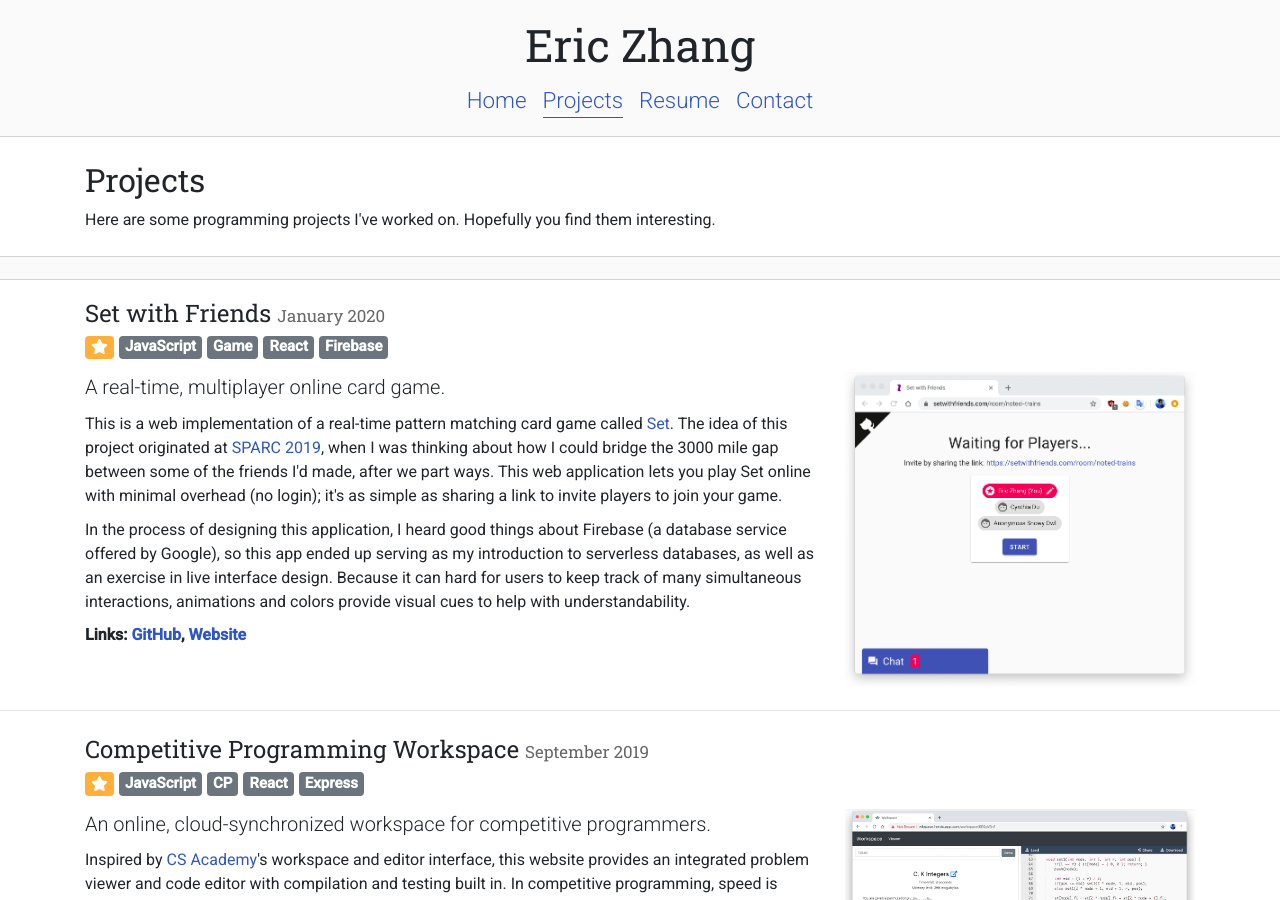
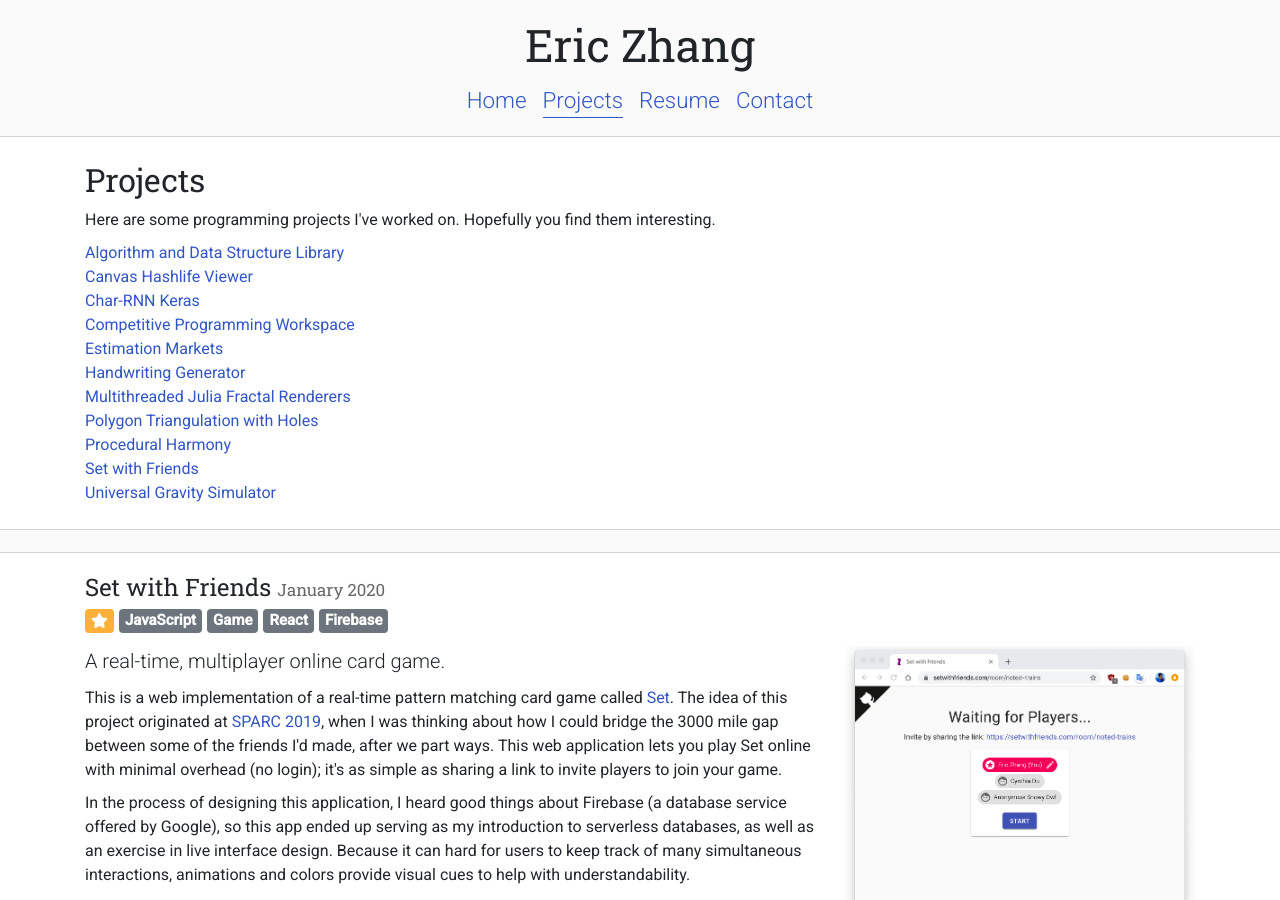
Before and after one commit to ekzhang/ekzhang.github.io, a Jekyll site: the page built from pages/projects.html, in a window 1280 px wide and 900 px high. Built offline with Jekyll 4.4.1, drawn with Linux system fonts in a browser that asks for light colours; nearby versions of some CDN libraries; comment, search, counter and statistics services are not loaded; some of the changed text lies outside the part shown.

```diff
--- a/_data/projects.yml
+++ b/_data/projects.yml
@@ -28,7 +28,7 @@
   tags: C++,CP,Algorithms,Angular
   summary: library.html
 
-- title: Hashlife
+- title: Canvas Hashlife Viewer
   date: December 2018
   repo: ekzhang/game-of-life
   tags: JavaScript,Algorithms,Graphics,Vue
--- a/assets/js/main.js
+++ b/assets/js/main.js
@@ -10,3 +10,17 @@
       });
   });
 })();
+
+(function anchorSmoothScroll() {
+  document.querySelectorAll('a[href^="#"]').forEach(anchor => {
+    anchor.addEventListener("click", function(e) {
+      e.preventDefault();
+      const elem = document.getElementById(
+        this.getAttribute("href").substring(1)
+      );
+      if (elem) {
+        elem.scrollIntoView({ behavior: "smooth" });
+      }
+    });
+  });
+})();
--- a/pages/projects.html
+++ b/pages/projects.html
@@ -10,12 +10,20 @@ permalink: /projects
     Here are some programming projects I've worked on. Hopefully you find them
     interesting.
   </p>
+  <ul class="list-unstyled">
+    {% assign sorted_projects = site.data.projects | sort: 'title' %}
+    {% for project in sorted_projects %}
+    <li>
+      <a href="#{{ project.title | url_encode }}">{{ project.title }}</a>
+    </li>
+    {% endfor %}
+  </ul>
 </section>
 
 <div class="spacer"></div>
 
 {% for project in site.data.projects %}
-<section class="container">
+<section class="container" id="{{ project.title | url_encode }}">
   <h4>{{ project.title }} <small>{{ project.date }}</small></h4>
   {% assign repo = project.repo %}
   {% assign tags = project.tags %}
```
